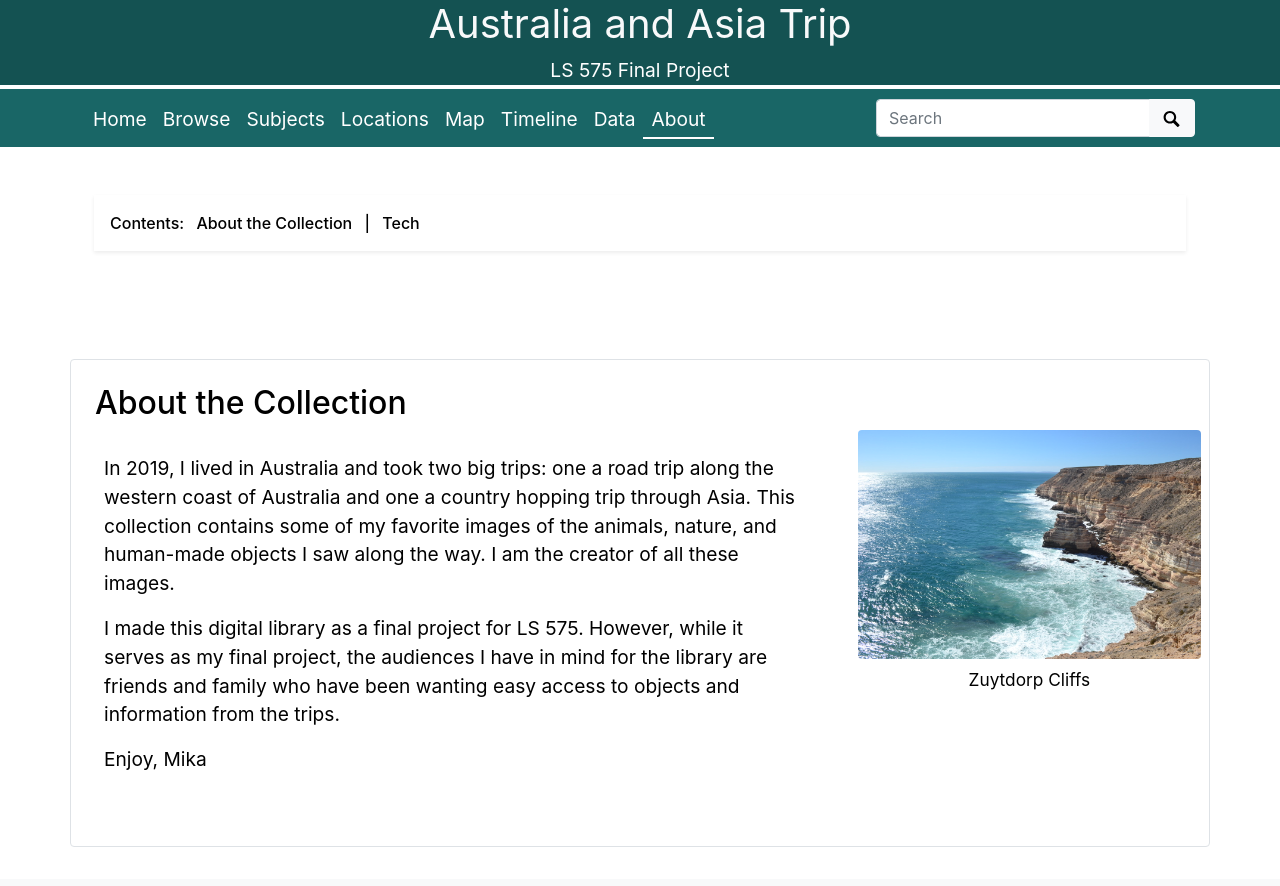
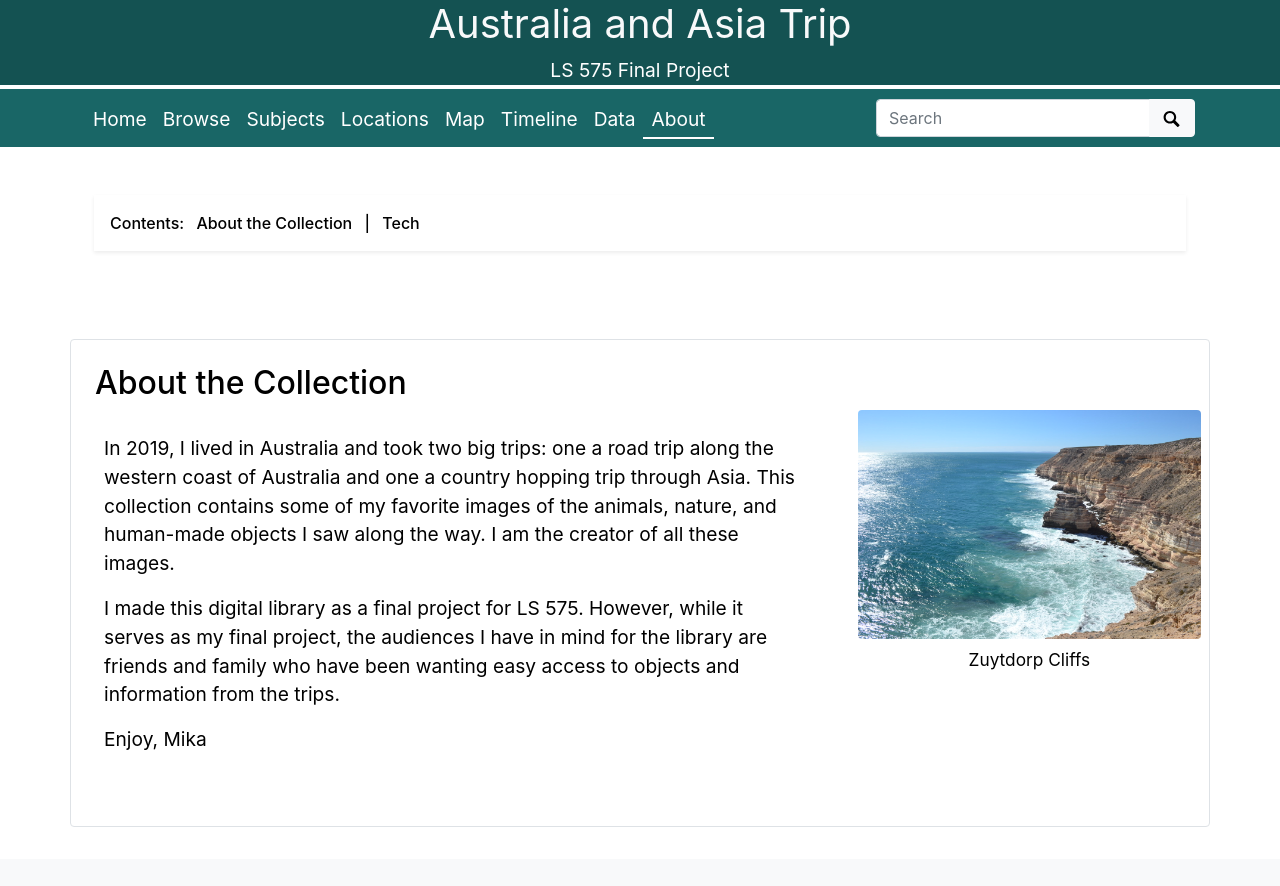
Before and after one commit to mikasmith97/final.github.io, a Jekyll site: the page built from pages/about.md, in a window 1280 px wide and 900 px high. Shown: the top 886 px of the window. Built offline with Jekyll 4.4.1, drawn with Linux system fonts in a browser that asks for light colours.

Commit message:
Update about.html

```diff
--- a/_layouts/about.html
+++ b/_layouts/about.html
@@ -8,7 +8,7 @@ layout: default
     </div>
 </div>
 
-<div class="container-fluid mt-4 mb-n3 p-4 ">
+<div class="container-fluid mt-1 mb-n3 p-4 ">
     <div class="container mt-1 border rounded p-4">
         <h2>About the Collection</h2>
         <div class="row my-2 justify-content-center">
```
